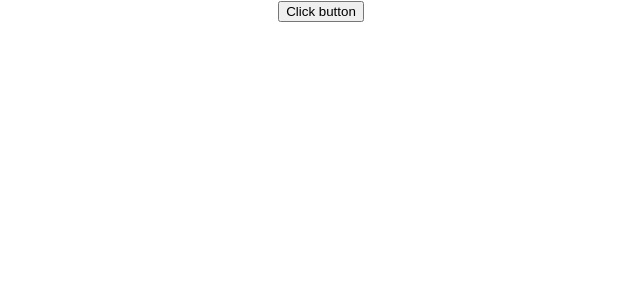
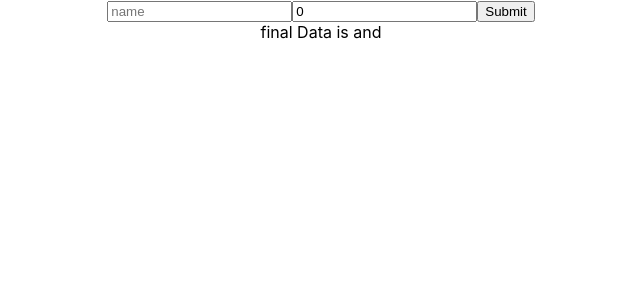
Before and after one commit to omidashouri/my-app-test1, a React (Create React App) app: page / in a window 1280 px wide. Shown: the top 300 px of the page, without its empty margins (319-959 px from the left). Built offline with nearby package versions, Linux system fonts and the light colour scheme.

Commit message:
end 12 : omidashouri: 010124

```diff
--- a/src/components/ClassBasedComponent.jsx
+++ b/src/components/ClassBasedComponent.jsx
@@ -2,7 +2,7 @@ import React, {Component} from "react";
 
 class ClassBasedComponent extends Component{
 
-    state = {
+/*    state = {
         count: 0,
         flag: false
     }
@@ -26,20 +26,75 @@ class ClassBasedComponent extends Component{
                 flag: true
             })
         }
+    }*/
+
+
+    state = {
+        formData :{
+            name : '',
+            age:0
+        },
+        finalFormData : {}
     }
+
+    handleNameChange =(event)=> {
+        const {value} = event.target;
+        this.setState(prevState=>({
+            formData : {
+                ...prevState.formData,
+                name : value
+            }
+        }))
+    }
+
+    handleAgeChange = (event)=> {
+        const {value} = event.target;
+        this.setState(prevState=>({
+            formData : {
+                ...prevState.formData,
+                age : value
+            }
+        }))
+    }
+
+    handleSubmit = (event)=>{
+        event.preventDefault()
+        const {formData} = this.state;
+        this.setState(prevState=>({
+            finalFormData : {
+                ...prevState.finalFormData,
+                ...formData
+            }
+        }))
+    }
+
+
 
     render() {
         return(
             <div>
                 {/*Class based component example*/}
 
-                <button onClick={this.handleCount }>Click button</button>
+                {/*<button onClick={this.handleCount }>Click button</button>
                 {
                     this.state.flag && <p>Flag is true</p>
+                }*/}
+
+                <form onSubmit={this.handleSubmit}>
+                    <input name="name" placeholder="name" type={"text"} value={this.state.formData.name} onChange={this.handleNameChange}/>
+                    <input name={"age"} placeholder={"age"} type={"number"} value={this.state.formData.age} onChange={this.handleAgeChange}/>
+                    <button type={"submit"} aria-label={"submit"}>Submit</button>
+                </form>
+                {
+                    this.state.finalFormData && Object.keys(this.state.finalFormData).length>0
                 }
+                final Data is {this.state.finalFormData.name} and {this.state.finalFormData.age}
+
             </div>
         )
     }
+
+
 }
 
 export default ClassBasedComponent;
```
